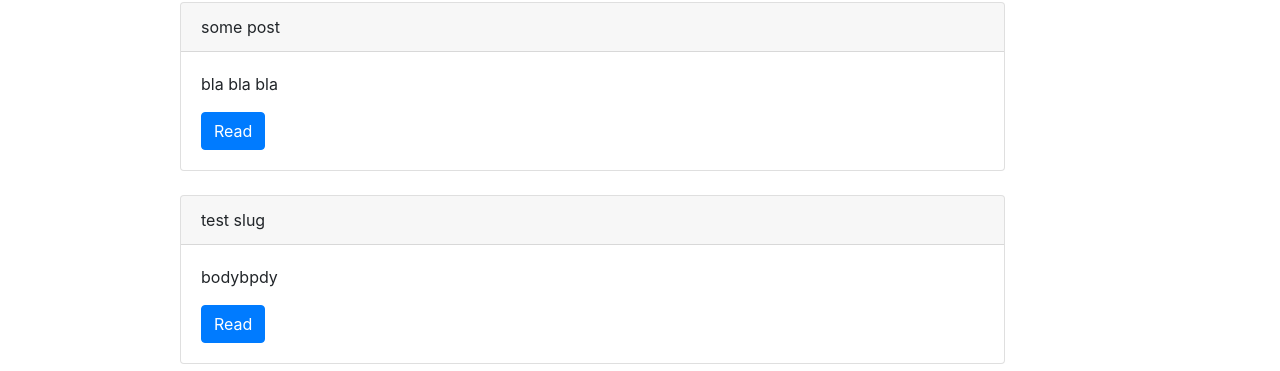
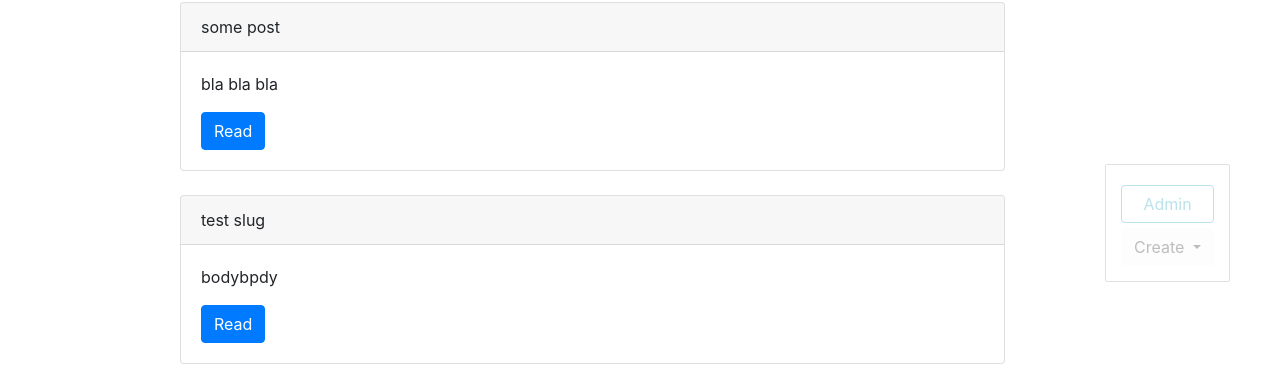
Before and after one commit to 0054/test-django-app-1, a Django app: page /blog/ in a window 1280 px wide. Shown: the part 488-859 px from the top of the page. Run offline with Django 3.2, Linux system fonts and the light colour scheme; data comes from the database, SQL or seed files in the repository; some libraries are stand-ins or nearby versions.

Commit message:
add admin-panel

```diff
--- a/blog/templates/blog/base_blog.html
+++ b/blog/templates/blog/base_blog.html
@@ -1 +1,20 @@
 {% extends 'base.html' %}
+
+
+{% block admin-panel %}
+
+<div class="btn-group">
+    <button type="button" class="btn btn-light dropdown-toggle" data-toggle="dropdown" aria-haspopup="true" aria-expanded="false">
+      Create
+    </button>
+    <div class="dropdown-menu">
+      <a class="dropdown-item" href="{% url 'post_create_url' %}">Post</a>
+      <a class="dropdown-item" href="{% url 'tag_create_url' %}">Tag</a>
+      <div class="dropdown-divider"></div>
+    </div>
+  </div>
+
+<a href="{{ admin_object.get_update_url }}" class="btn btn-light edit" style="{% if detail %}display: block;{% endif %}">Edit</a>
+<a href="{{ admin_object.get_delete_url }}" class="btn btn-danger delete" style="{% if detail %}display: block;{% endif %}">Delete</a>
+
+{% endblock %}
--- a/blog/views.py
+++ b/blog/views.py
@@ -36,12 +36,12 @@ class TagDetail(ObjectDetailMixin, View):
 class PostDelete(ObjectDeleteMixin, View):
     model = Post
     template = 'blog/post_delete.html'
-    redirect_template = 'posts_list_url'
+    redirect_url = 'posts_list_url'
 
 class TagDelete(ObjectDeleteMixin, View):
     model = Tag
     template = 'blog/tag_delete.html'
-    redirect_template = 'tags_list_url'
+    redirect_url = 'tags_list_url'
 
 
 class TagCreate(ObjectCreateMixin, View):
--- a/blogengine/settings.py
+++ b/blogengine/settings.py
@@ -121,3 +121,6 @@ USE_TZ = True
 # https://docs.djangoproject.com/en/2.2/howto/static-files/
 
 STATIC_URL = '/static/'
+STATICFILES_DIRS = [
+    os.path.join(BASE_DIR, 'static')
+]
--- /dev/null
+++ b/static/css/styles.css
@@ -0,0 +1,22 @@
+.admin-panel {
+	border: 1px solid #999;
+	border-radius: 2px;
+	position: fixed;
+	right: 50px;
+	bottom: 30px;
+	opacity: 0.3;
+	padding: 15px;
+}
+
+.admin-panel:hover {
+	opacity: 1;
+}
+.admin-panel a {
+	display: block;
+	margin: 5px 0;
+
+}
+
+a.edit, a.delete {
+	display: none;
+}
--- a/templates/base.html
+++ b/templates/base.html
@@ -1,3 +1,4 @@
+{% load static %}
 <!DOCTYPE html>
 <html lang="en">
 <head>
@@ -5,6 +6,7 @@
     <meta name="viewport" content="width=device-width, initial-scale=1.0">
     <meta http-equiv="X-UA-Compatible" content="ie=edge">
     <link rel="stylesheet" href="https://stackpath.bootstrapcdn.com/bootstrap/4.3.1/css/bootstrap.min.css" integrity="sha384-ggOyR0iXCbMQv3Xipma34MD+dH/1fQ784/j6cY/iJTQUOhcWr7x9JvoRxT2MZw1T" crossorigin="anonymous">
+    <link rel="stylesheet" href="{% static 'css/styles.css' %}">
     <title>
         {% block title %}
             Blog engine
@@ -59,6 +61,12 @@
   </div>
 </div>
 
+
+<div class="admin-panel align-items-center">
+  <a href="/admin" class="btn btn-outline-info">Admin</a>
+  {% block admin-panel %}{% endblock %}
+</div>
+
 <script src="https://code.jquery.com/jquery-3.3.1.slim.min.js" integrity="sha384-q8i/X+965DzO0rT7abK41JStQIAqVgRVzpbzo5smXKp4YfRvH+8abtTE1Pi6jizo" crossorigin="anonymous"></script>
 <script src="https://cdnjs.cloudflare.com/ajax/libs/popper.js/1.14.7/umd/popper.min.js" integrity="sha384-UO2eT0CpHqdSJQ6hJty5KVphtPhzWj9WO1clHTMGa3JDZwrnQq4sF86dIHNDz0W1" crossorigin="anonymous"></script>
 <script src="https://stackpath.bootstrapcdn.com/bootstrap/4.3.1/js/bootstrap.min.js" integrity="sha384-JjSmVgyd0p3pXB1rRibZUAYoIIy6OrQ6VrjIEaFf/nJGzIxFDsf4x0xIM+B07jRM" crossorigin="anonymous"></script>
```
Also changed, not shown: blog/utils.py (+8 -4 lines).
